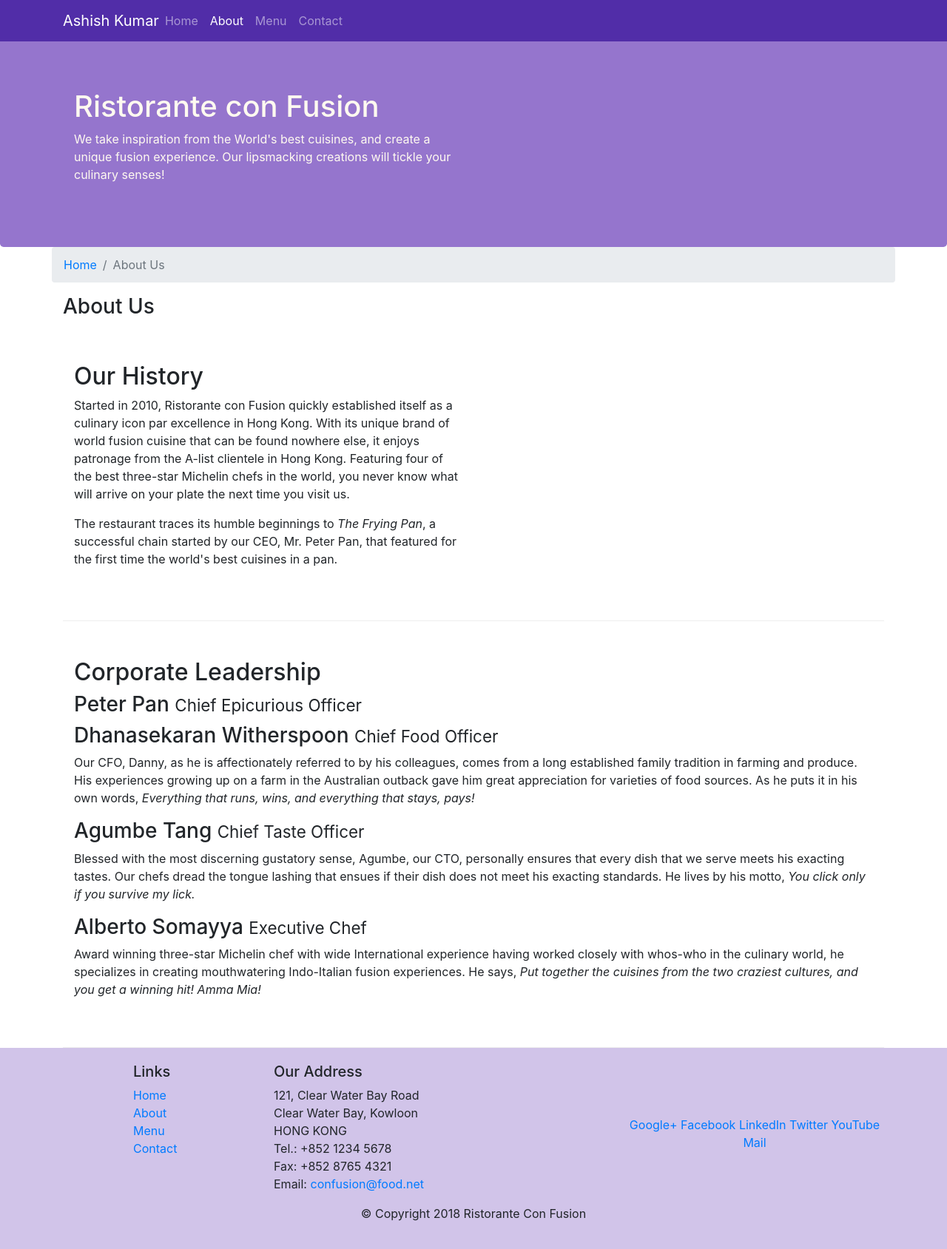
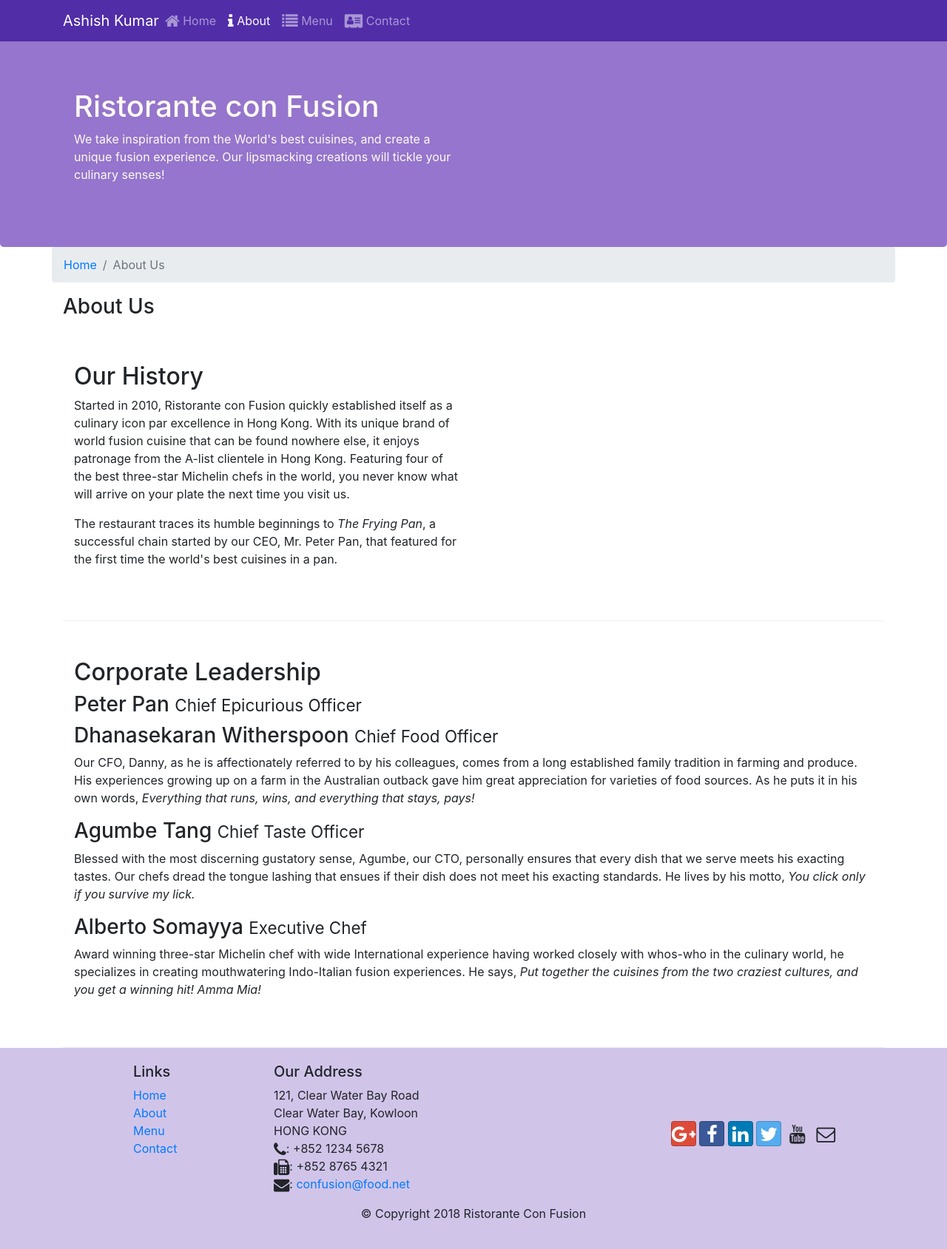
Before and after one commit to guliashish/sample_website, a website: page aboutus.html in a window 1280 px wide. Shown: the whole page at 74% size. Drawn offline with nearby package versions, Linux system fonts and the light colour scheme.

Commit message:
added icon fonts

```diff
--- a/aboutus.html
+++ b/aboutus.html
@@ -9,6 +9,10 @@
 
      <!-- Bootstrap CSS -->
      <link rel="stylesheet" href="node_modules/bootstrap/dist/css/bootstrap.min.css">
+     <link rel="stylesheet" href="node_modules/bootstrap/dist/css/bootstrap.min.css">
+     <link rel="stylesheet" href="node_modules/font-awesome/css/font-awesome.min.css">
+
+     <link rel="stylesheet" href="node_modules/bootstrap-social/bootstrap-social.css">
      <link rel="stylesheet" href="css/styles.css">
      <title>Ristorante Con Fusion: About Us</title>
 
@@ -21,12 +25,13 @@
                 <span class="navbar-toggler-icon"></span>
             </button>
             <a class="navbar-brand mr-auto" href="#">Ashish Kumar</a>
+
             <div class="collapse navbar-collapse" id="Navbar">
                 <ul class="navbar-nav mr-auto">
-                    <li class="nav-item"><a class="nav-link" href="./index.html">Home</a></li>
-                    <li class="nav-item active"><a class="nav-link" href="./aboutus.html">About</a></li>
-                    <li class="nav-item"><a class="nav-link" href="#">Menu</a></li>
-                    <li class="nav-item"><a class="nav-link" href="#">Contact</a></li>
+                    <li class="nav-item"><a class="nav-link" href="./index.html"><span class="fa fa-home fa-lg"></span> Home</a></li>
+                    <li class="nav-item active"><a class="nav-link" href="./aboutus.html"><span class="fa fa-info fa-lg"></span> About</a></li>
+                    <li class="nav-item"><a class="nav-link" href="#"><span class="fa fa-list fa-lg"></span> Menu</a></li>
+                    <li class="nav-item"><a class="nav-link" href="#"><span class="fa fa-address-card fa-lg"></span> Contact</a></li>
 
                 </ul>
             </div>
@@ -103,19 +108,19 @@
 		              121, Clear Water Bay Road<br>
 		              Clear Water Bay, Kowloon<br>
 		              HONG KONG<br>
-		              Tel.: +852 1234 5678<br>
-		              Fax: +852 8765 4321<br>
-		              Email: <a href="mailto:confusion@food.net">confusion@food.net</a>
+		              <i class="fa fa-phone fa-lg"></i>: +852 1234 5678<br>
+		              <i class="fa fa-fax fa-lg"></i>: +852 8765 4321<br>
+		              <i class="fa fa-envelope fa-lg"></i>: <a href="mailto:confusion@food.net">confusion@food.net</a>
 		           </address>
                 </div>
                 <div class="col-12 col-sm-4 align-self-center">
                     <div class="text-center">
-                        <a href="http://google.com/+">Google+</a>
-                        <a href="http://www.facebook.com/profile.php?id=">Facebook</a>
-                        <a href="http://www.linkedin.com/in/">LinkedIn</a>
-                        <a href="http://twitter.com/">Twitter</a>
-                        <a href="http://youtube.com/">YouTube</a>
-                        <a href="mailto:">Mail</a>
+                        <a class="btn btn-social-icon btn-google" href="http://google.com/+"><i class="fa fa-google-plus fa-lg"></i></a>
+                        <a class="btn btn-social-icon btn-facebook" href="http://www.facebook.com/profile.php?id="><i class="fa fa-facebook fa-lg"></i></a>
+                        <a class="btn btn-social-icon btn-linkedin" href="http://www.linkedin.com/in/"><i class="fa fa-linkedin fa-lg"></i></a>
+                        <a class="btn btn-social-icon btn-twitter" href="http://twitter.com/"><i class="fa fa-twitter fa-lg"></i></a>
+                        <a class="btn btn-social-icon btn-youtube" href="http://youtube.com/"><i class="fa fa-youtube fa-lg"></i></a>
+                        <a class="btn btn-social-icon"href="mailto:"><i class="fa fa-envelope-o fa-lg"></i></a>
                     </div>
                 </div>
            </div>
--- a/package.json
+++ b/package.json
@@ -15,7 +15,9 @@
   },
   "dependencies": {
     "bootstrap": "^4.5.0",
+    "bootstrap-social": "^5.1.1",
+    "font-awesome": "^4.7.0",
     "jquery": "^3.5.1",
-    "popper.js": "^1.12.9"
+    "popper.js": "^1.16.0"
   }
 }
```
Also changed, not shown: index.html (+15 -13 lines), 1 other file.
